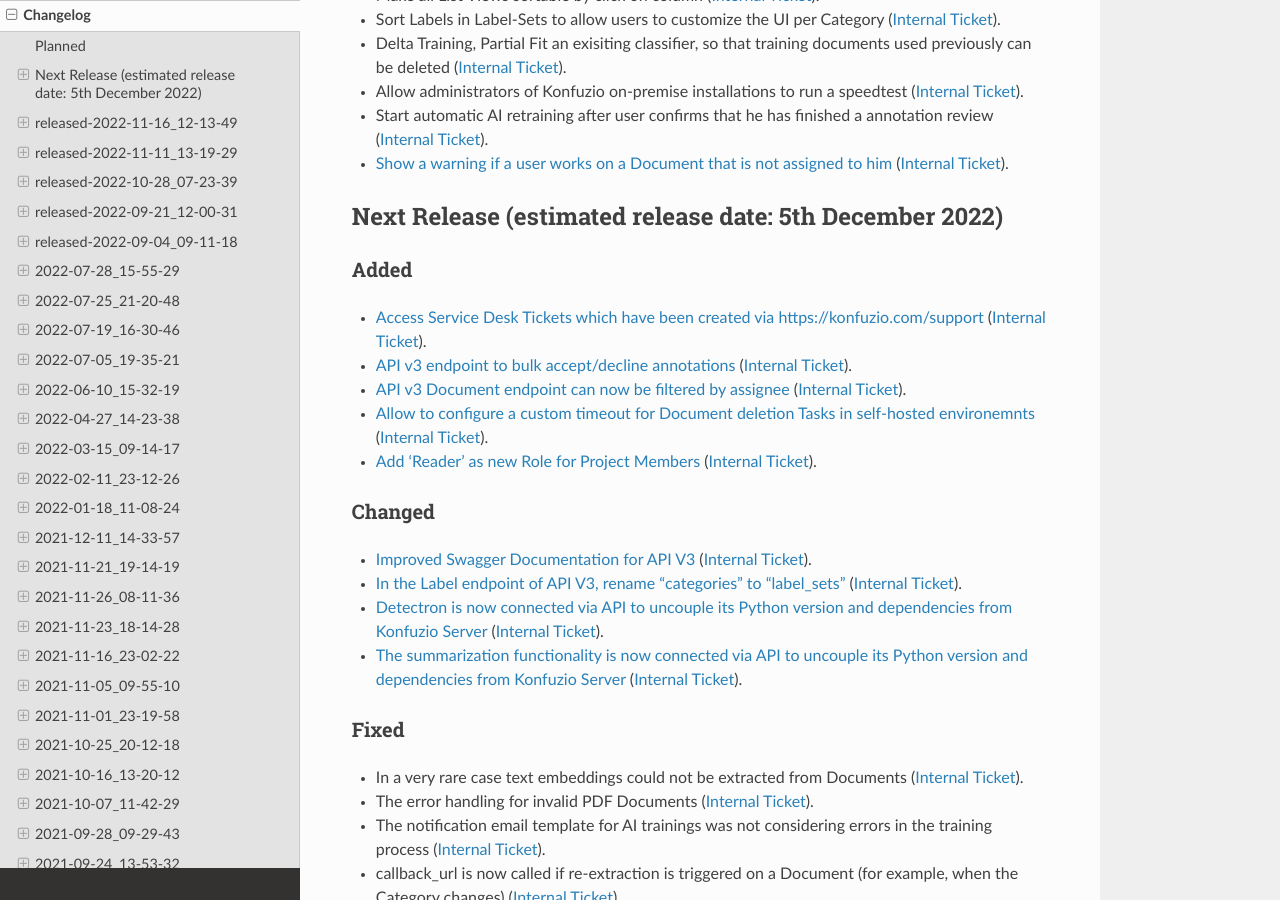
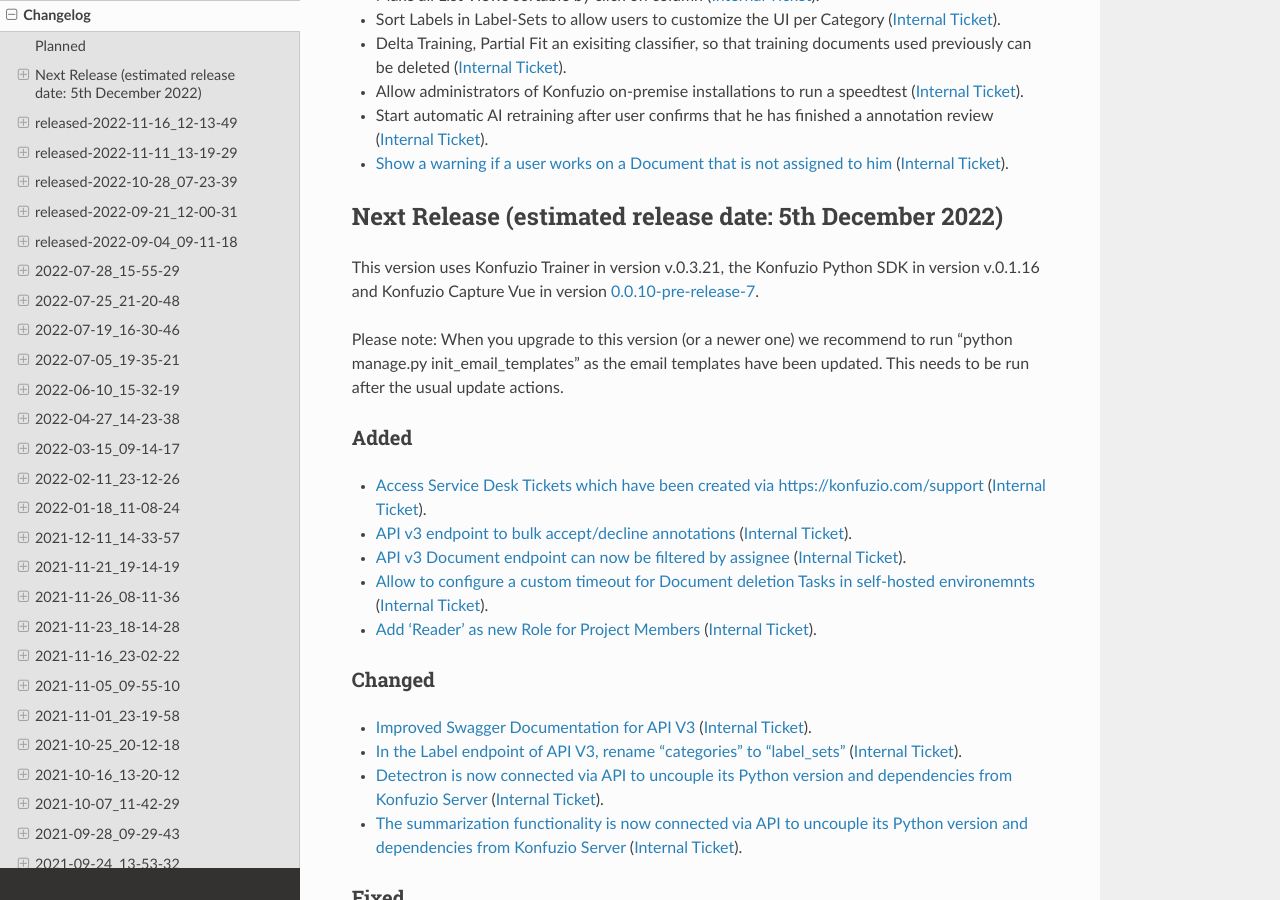
Before and after one commit to konfuzio-ai/konfuzio-sdk, a Sphinx documentation site: the page built from docs/web/changelog_app.md, in a window 1280 px wide and 900 px high, scrolled down 808 px. Built offline with Sphinx 7.4.7 and the Read the Docs theme 2.0.0, drawn with Linux system fonts in a browser that asks for light colours.

Commit message:
Update changelog_app.md

```diff
--- a/docs/web/changelog_app.md
+++ b/docs/web/changelog_app.md
@@ -40,6 +40,10 @@
 -->
 
 ## Next Release (estimated release date: 5th December 2022)
+
+This version uses Konfuzio Trainer in version v.0.3.21, the Konfuzio Python SDK in version v.0.1.16 and Konfuzio Capture Vue in version [0.0.10-pre-release-7](https://github.com/konfuzio-ai/konfuzio-capture-vue/releases/).
+
+Please note: When you upgrade to this version (or a newer one) we recommend to run "python manage.py init_email_templates" as the email templates have been updated. This needs to be run after the usual update actions.
 
 ### Added
 - [Access Service Desk Tickets which have been created via https://konfuzio.com/support](https://help.konfuzio.com/modules/servicedesk/index.html) ([Internal Ticket](https://git.konfuzio.com/konfuzio/objectives/-/issues/9923)).
```
